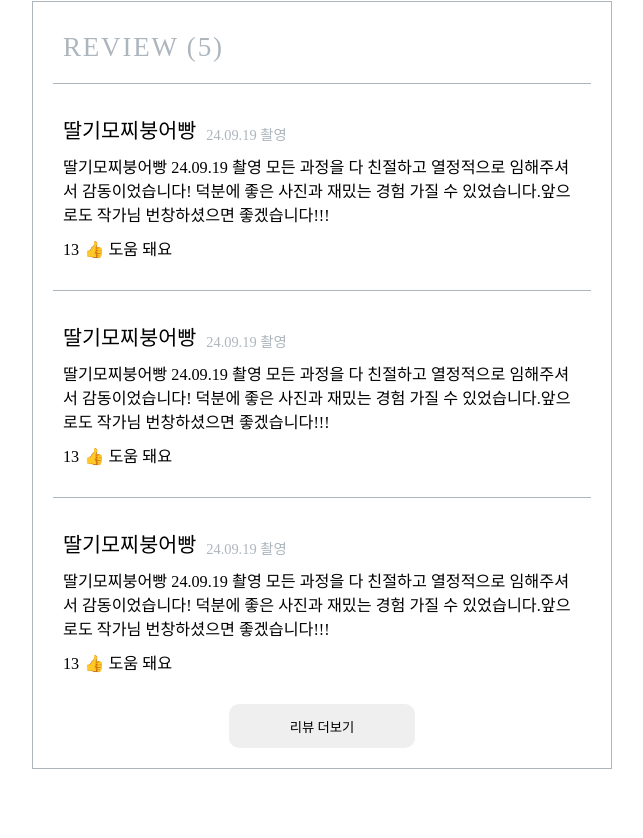
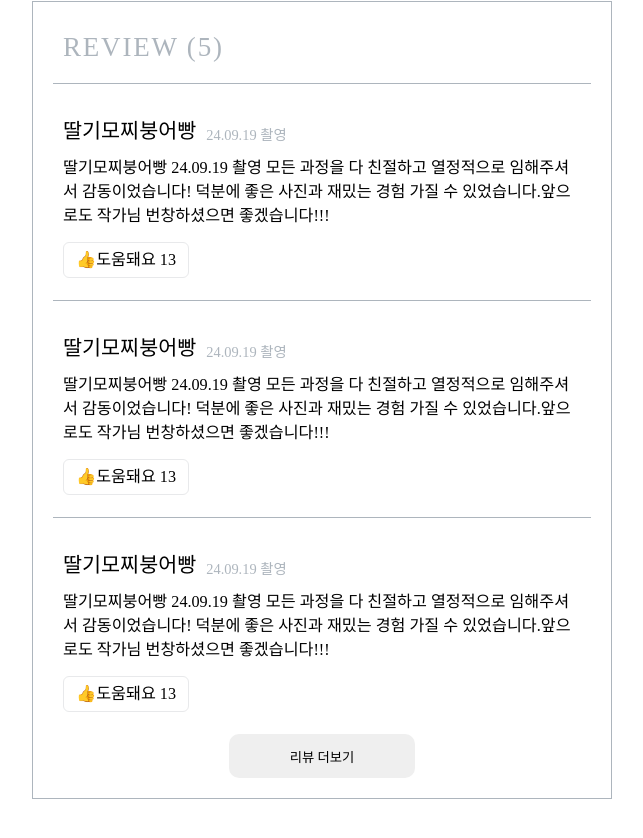
Before and after one commit to yeongipark/soop, a Next.js app: page /detail/1 in a window 1280 px wide. Shown: the part 3432-4270 px from the top of the page, without its empty margins (318-961 px from the left). Built offline with nearby package versions, Linux system fonts and the light colour scheme; a web font is replaced by a local one.

Commit message:
STYLE : 리뷰 버튼 스타일 변경

```diff
--- a/src/components/review/reviewButton.module.css
+++ b/src/components/review/reviewButton.module.css
@@ -1,6 +1,15 @@
-.button {
-  margin-top: 10px;
+.container {
+  margin-top: 20px;
+}
+
+.likeBtn {
+  cursor: pointer;
+  height: auto;
+  margin-top: 20px;
   font-size: 0.9rem;
+  border-radius: 6px;
+  border: 1px solid rgb(232, 233, 235);
+  padding: 8px 12px 8px 12px;
 }
 
 .button span:nth-child(1) {
@@ -20,5 +29,26 @@
 }
 
 .clicked {
-  font-weight: 900;
+  border: 1px solid black;
+  font-weight: 600;
 }
+
+.btnAnimation {
+  display: inline-block;
+  animation: jumpAndRotate 0.5s ease; /* 애니메이션 이름과 시간 설정 */
+}
+
+@keyframes jumpAndRotate {
+  0% {
+    transform: translateY(0) rotate(0deg);
+  }
+  40% {
+    transform: translateY(-10px) rotate(-180deg);
+  }
+  60% {
+    transform: translateY(-10px) rotate(-360deg);
+  }
+  100% {
+    transform: translateY(0px) rotate(-360deg);
+  }
+}
--- a/src/components/review/reviewButton.tsx
+++ b/src/components/review/reviewButton.tsx
@@ -12,9 +12,14 @@ export default function ReviewButton() {
   };
 
   return (
-    <div className={style.button} onClick={handleLike}>
-      <span>{likeCount}</span>
-      <span className={`${liked ? style.clicked : ""}`}>👍 도움 돼요</span>
+    <div className={style.container}>
+      <span
+        className={`${style.likeBtn} ${liked ? style.clicked : ""}`}
+        onClick={handleLike}
+      >
+        <span className={`${liked ? style.btnAnimation : ""}`}>👍</span>도움돼요{" "}
+        <span>{likeCount}</span>
+      </span>
     </div>
   );
 }
```
